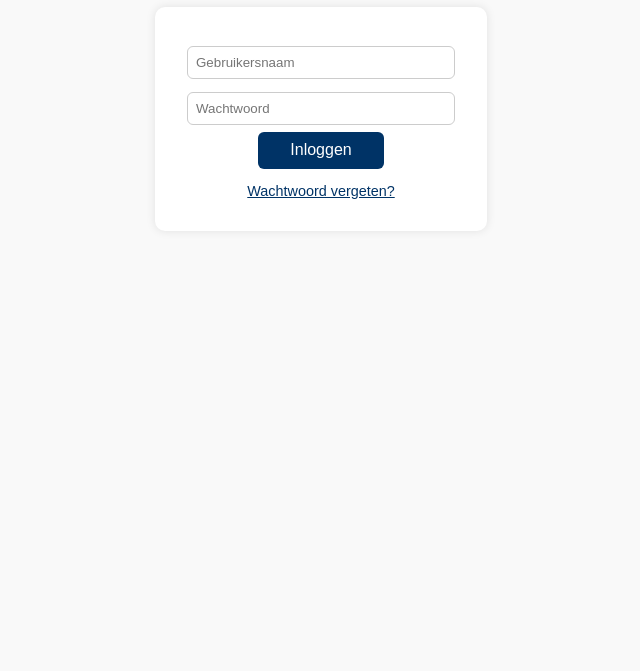
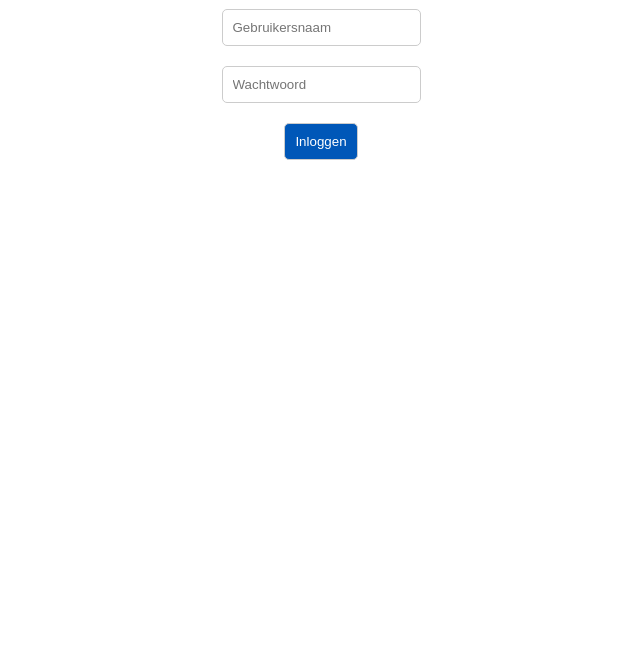
Before and after one commit to BrunsmannExperts/Appv2, a website: page login.html in a window 1280 px wide. Shown: the part 129-800 px from the top of the page, without its empty margins (319-959 px from the left). Drawn offline with Linux system fonts and the light colour scheme.

Commit message:
Add files via upload

```diff
--- a/login.html
+++ b/login.html
@@ -2,71 +2,33 @@
 <html lang="nl">
 <head>
   <meta charset="UTF-8">
-  <title>Inloggen – Brunsmann Experts</title>
+  <title>Login – Brunsmann Experts</title>
   <style>
-    body {
-      font-family: sans-serif;
-      text-align: center;
-      padding: 3em;
-      background-color: #f9f9f9;
-    }
-    form {
-      display: inline-block;
-      padding: 2em;
-      background: white;
-      border-radius: 10px;
-      box-shadow: 0 0 10px rgba(0,0,0,0.1);
-    }
-    input[type="text"], input[type="password"] {
-      width: 250px;
-      padding: 0.6em;
-      margin: 0.5em 0;
-      border-radius: 6px;
-      border: 1px solid #ccc;
+    body { font-family: Arial, sans-serif; padding: 40px; text-align: center; }
+    input, button {
+      padding: 10px; margin: 10px;
+      border: 1px solid #ccc; border-radius: 5px;
     }
     button {
-      font-size: 1em;
-      padding: 0.6em 2em;
-      background-color: #003366;
-      color: white;
-      border: none;
-      border-radius: 6px;
-      cursor: pointer;
-    }
-    .klein {
-      font-size: 0.9em;
-      display: block;
-      margin-top: 1em;
-      color: #003366;
+      background-color: #0057b8; color: white; cursor: pointer;
     }
   </style>
 </head>
 <body>
-  <h1>Inloggen</h1>
-  <form onsubmit="login(event)">
-    <input type="text" id="gebruikersnaam" placeholder="Gebruikersnaam" required><br>
-    <input type="password" id="wachtwoord" placeholder="Wachtwoord" required><br>
-    <button type="submit">Inloggen</button>
-    <a class="klein" href="wachtwoord_vergeten.html">Wachtwoord vergeten?</a>
-  </form>
+  <h1>Inloggen Brunsmann Experts</h1>
+  <input type="text" id="gebruikersnaam" placeholder="Gebruikersnaam"><br>
+  <input type="password" id="wachtwoord" placeholder="Wachtwoord"><br>
+  <button onclick="inloggen()">Inloggen</button>
 
   <script>
-    function login(e) {
-      e.preventDefault();
-      const gebruiker = document.getElementById("gebruikersnaam").value.trim();
-      const wachtwoord = document.getElementById("wachtwoord").value;
-
-      const gebruikers = JSON.parse(localStorage.getItem("gebruikerslijst") || "[]");
-      const geldig = gebruikers.find(g => g.gebruiker === gebruiker && g.wachtwoord === wachtwoord) ||
-               (gebruiker === "Paul" && wachtwoord === "Brunsmann4a");
-
-
-      if (geldig) {
-        localStorage.setItem("gebruiker", gebruiker);
-        window.location.href = "dashboard.html";
-      } else {
-        alert("❌ Ongeldige inloggegevens.");
+    function inloggen() {
+      const gebruiker = document.getElementById('gebruikersnaam').value;
+      if (!gebruiker) {
+        alert("Voer een gebruikersnaam in.");
+        return;
       }
+      localStorage.setItem('ingelogdeGebruiker', gebruiker);
+      window.location.href = "dashboard.html";
     }
   </script>
 </body>
```
Also changed, not shown: klant_detail.html (+23 -17 lines), klant_toevoegen.html (+6 -8 lines).
